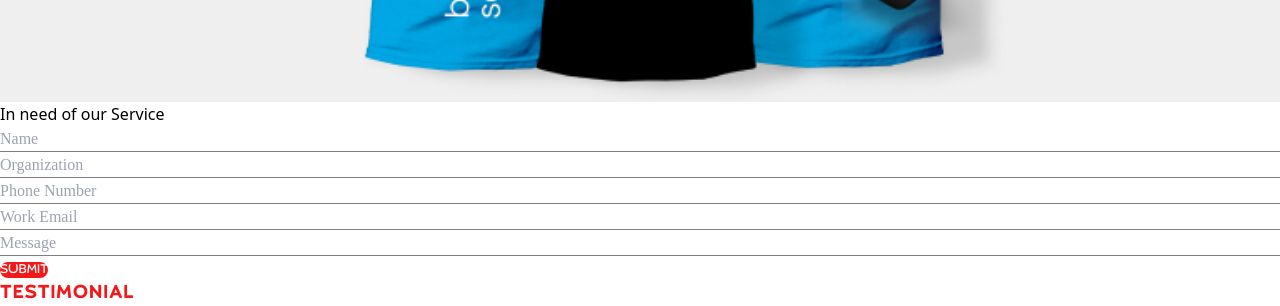
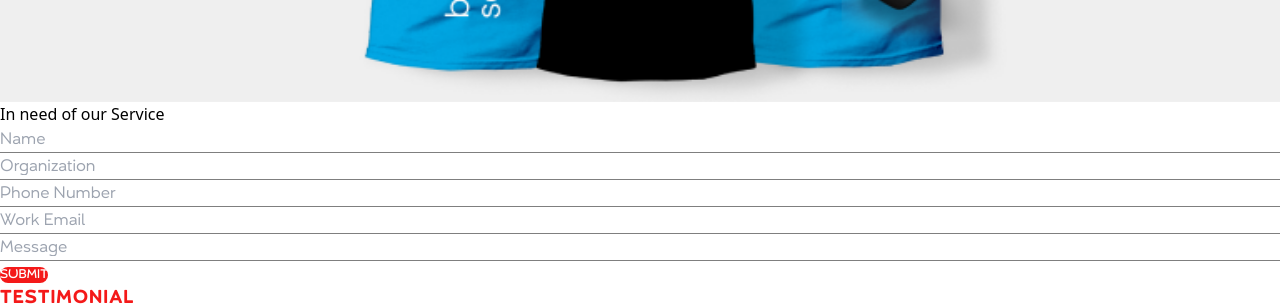
Before and after one commit to Bwise1/favsys.co, a Next.js app: page / in a window 1280 px wide. Shown: the part 2480-2786 px from the top of the page. Built offline with nearby package versions, Linux system fonts and the light colour scheme.

Commit message:
possible fix for fonts

```diff
--- a/pages/index.js
+++ b/pages/index.js
@@ -221,7 +221,7 @@ export default function Home() {
               <p> <a className='' href="mailto:info@favsys.co">info@favsys.co</a> </p>
               <p> <a className='' href="tel:+2348136631392">Call: +234 (0) 813 663 1392</a></p>
             </div>
-            <div className="flex  gap-6 m-auto">
+            <div className="flex gap-6 m-auto">
               <p>Instagram</p>
               <p>Twitter</p>
               <p>Linkedin</p>
--- a/tailwind.config.js
+++ b/tailwind.config.js
@@ -3,7 +3,7 @@ module.exports = {
   theme: {
     extend: {
       fontFamily: {
-        umbaReg: "Umba Soft",
+        umbaReg: "Umba Soft Regular",
         umbaThin: "Umba Soft Thin",
         umbaLight: "Umba Soft Light",
         umbaMedium: "Umba Soft Medium",
```
